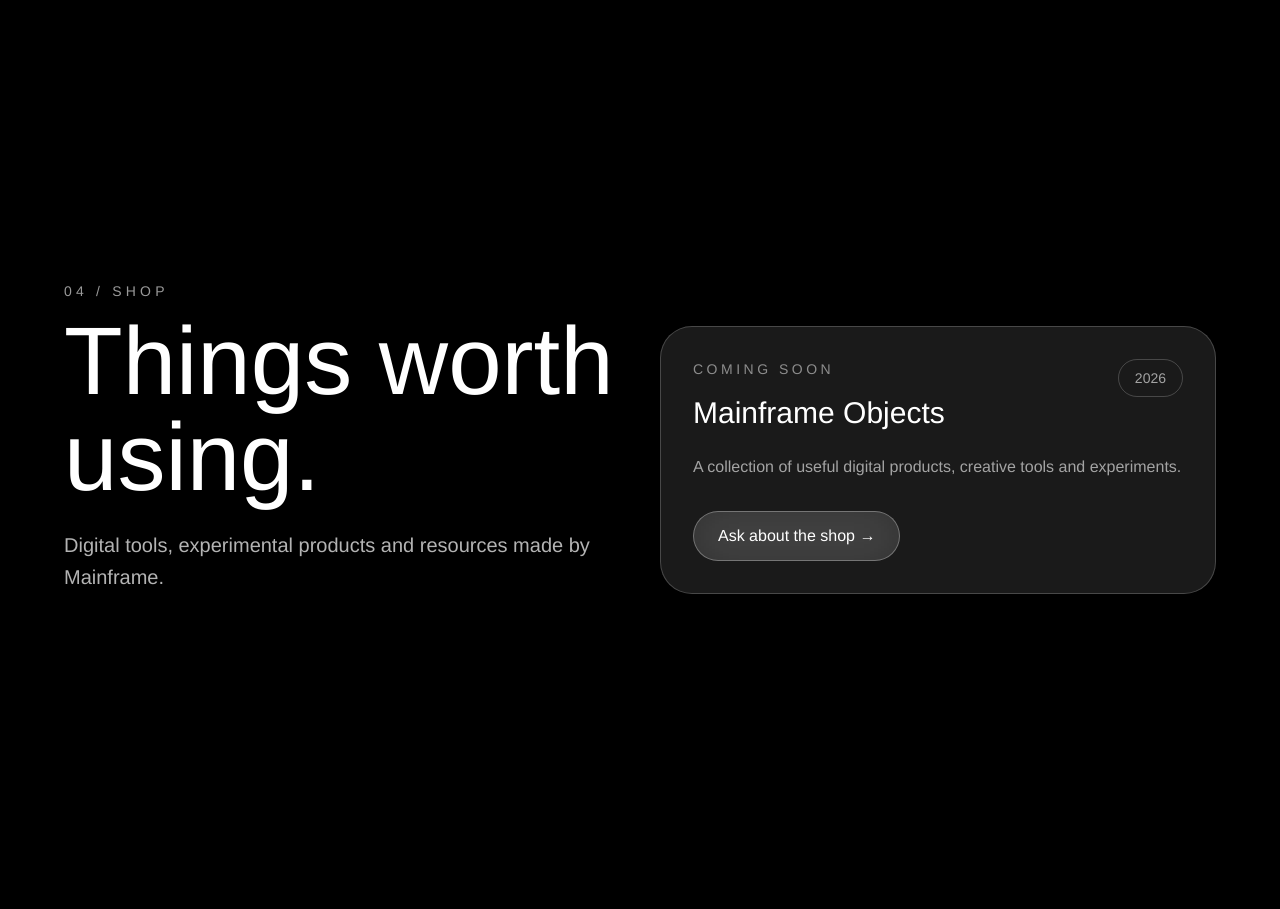
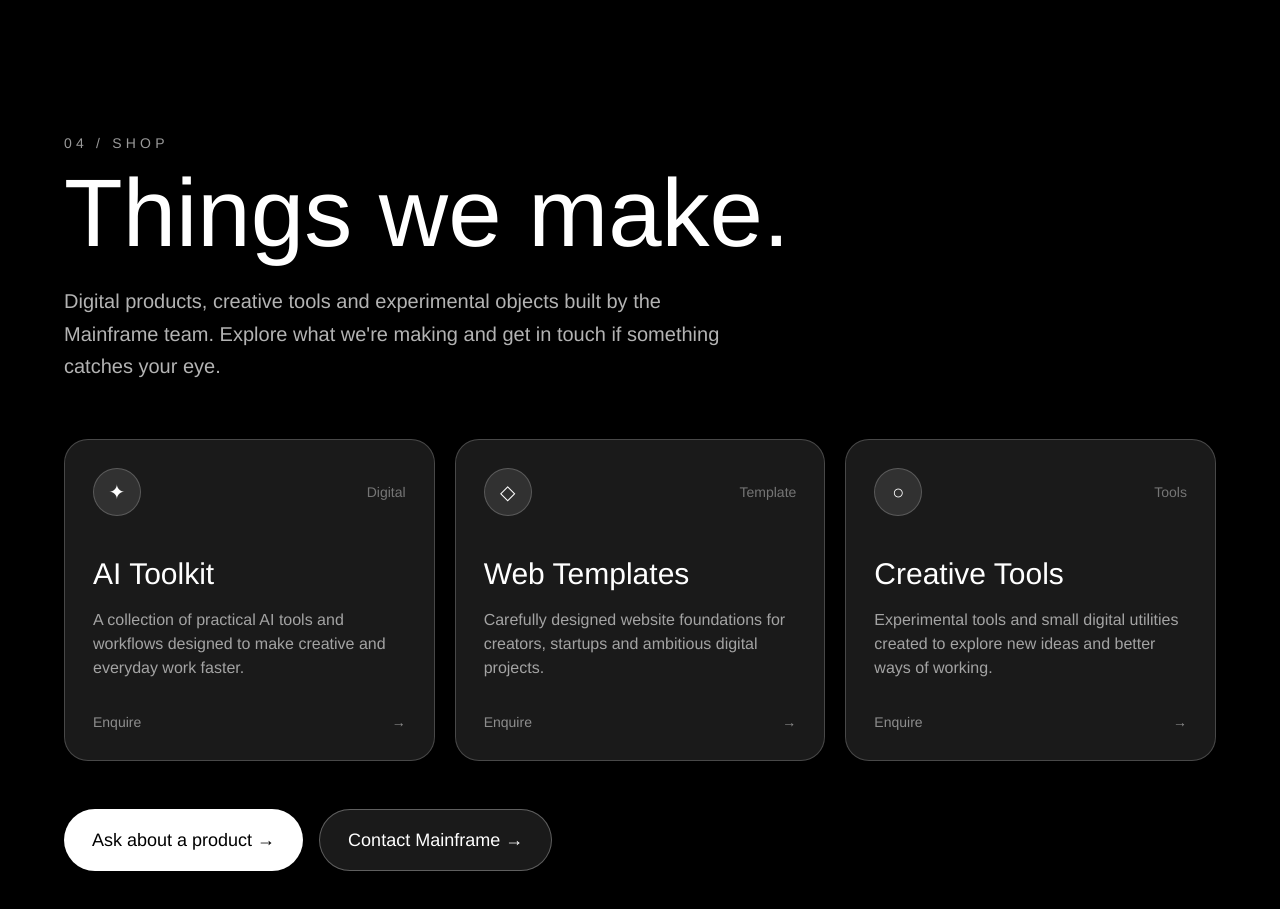
Before and after one commit to anupamaroy626/s-and-a-studio, a React (Vite) app: page / in a window 1280 px wide. Shown: the part 3900-4809 px from the top of the page. Before the commit the page ends 4737 px from the top, so only its background shows below. Built offline with nearby package versions, Linux system fonts and the light colour scheme; a web font is replaced by a local one.

Commit message:
Add complete Shop section

```diff
--- a/src/App.tsx
+++ b/src/App.tsx
@@ -838,59 +838,162 @@ function App() {
 </section>
 
 {/* Shop Section */}
+{/* Shop Section */}
 <section
   id="shop"
   className="relative min-h-screen px-6 py-24 sm:px-10 md:px-16 flex items-center overflow-hidden"
 >
-  <div className="absolute inset-0 bg-black/30 backdrop-blur-[2px]" />
+  {/* Background */}
+  <div className="absolute inset-0 bg-black/30 backdrop-blur-[3px]" />
 
   <div className="relative z-10 w-full max-w-6xl mx-auto">
+
+    {/* Header */}
+    <div className="mb-14">
       <p className="mb-3 text-sm uppercase tracking-[0.3em] text-white/60">
         04 / Shop
       </p>
 
-    <div className="grid items-end gap-10 md:grid-cols-2">
-      <div>
       <h2 className="text-5xl sm:text-6xl md:text-8xl font-medium text-white">
-          Things worth using.
+        Things we make.
       </h2>
 
-        <p className="mt-6 max-w-xl text-lg sm:text-xl leading-relaxed text-white/70">
-          Digital tools, experimental products and resources made by
-          Mainframe.
+      <p className="mt-6 max-w-2xl text-lg sm:text-xl leading-relaxed text-white/70">
+        Digital products, creative tools and experimental objects built by
+        the Mainframe team. Explore what we're making and get in touch if
+        something catches your eye.
       </p>
     </div>
 
-      <div className="rounded-[2rem] border border-white/20 bg-white/10 p-8 backdrop-blur-xl">
-        <div className="flex items-start justify-between">
-          <div>
-            <p className="text-sm uppercase tracking-[0.25em] text-white/50">
-              Coming soon
-            </p>
+    {/* Product Cards */}
+    <div className="grid gap-5 md:grid-cols-3">
 
-            <h3 className="mt-4 text-3xl text-white">
-              Mainframe Objects
-            </h3>
+      {/* Product 1 */}
+      <a
+        href="mailto:hello@mainframe.co?subject=AI%20Toolkit%20Enquiry"
+        className="group rounded-3xl border border-white/20 bg-white/10 p-7 backdrop-blur-xl transition-all duration-500 hover:-translate-y-2 hover:border-white/40 hover:bg-white/20"
+      >
+        <div className="mb-10 flex items-center justify-between">
+          <div className="flex h-12 w-12 items-center justify-center rounded-full border border-white/20 bg-white/10 text-xl text-white">
+            ✦
           </div>
 
-          <span className="rounded-full border border-white/20 px-4 py-2 text-sm text-white/60">
-            2026
+          <span className="text-sm text-white/40">
+            Digital
           </span>
         </div>
 
-        <p className="mt-6 text-white/60">
-          A collection of useful digital products, creative tools and
-          experiments.
+        <h3 className="text-3xl text-white">
+          AI Toolkit
+        </h3>
+
+        <p className="mt-4 text-white/60">
+          A collection of practical AI tools and workflows designed to make
+          creative and everyday work faster.
         </p>
 
+        <div className="mt-8 flex items-center justify-between text-sm">
+          <span className="text-white/50">
+            Enquire
+          </span>
+
+          <span className="text-white/50 transition-transform duration-300 group-hover:translate-x-2 group-hover:text-white">
+            →
+          </span>
+        </div>
+      </a>
+
+      {/* Product 2 */}
       <a
-          href="mailto:hello@mainframe.co?subject=Mainframe Shop"
-          className="mt-8 inline-flex rounded-full border border-white/30 bg-white/10 px-6 py-3 text-white backdrop-blur-xl transition-all duration-300 hover:bg-white hover:text-black"
+        href="mailto:hello@mainframe.co?subject=Website%20Template%20Enquiry"
+        className="group rounded-3xl border border-white/20 bg-white/10 p-7 backdrop-blur-xl transition-all duration-500 hover:-translate-y-2 hover:border-white/40 hover:bg-white/20"
       >
-          Ask about the shop →
+        <div className="mb-10 flex items-center justify-between">
+          <div className="flex h-12 w-12 items-center justify-center rounded-full border border-white/20 bg-white/10 text-xl text-white">
+            ◇
+          </div>
+
+          <span className="text-sm text-white/40">
+            Template
+          </span>
+        </div>
+
+        <h3 className="text-3xl text-white">
+          Web Templates
+        </h3>
+
+        <p className="mt-4 text-white/60">
+          Carefully designed website foundations for creators, startups and
+          ambitious digital projects.
+        </p>
+
+        <div className="mt-8 flex items-center justify-between text-sm">
+          <span className="text-white/50">
+            Enquire
+          </span>
+
+          <span className="text-white/50 transition-transform duration-300 group-hover:translate-x-2 group-hover:text-white">
+            →
+          </span>
+        </div>
       </a>
+
+      {/* Product 3 */}
+      <a
+        href="mailto:hello@mainframe.co?subject=Creative%20Tools%20Enquiry"
+        className="group rounded-3xl border border-white/20 bg-white/10 p-7 backdrop-blur-xl transition-all duration-500 hover:-translate-y-2 hover:border-white/40 hover:bg-white/20"
+      >
+        <div className="mb-10 flex items-center justify-between">
+          <div className="flex h-12 w-12 items-center justify-center rounded-full border border-white/20 bg-white/10 text-xl text-white">
+            ○
           </div>
+
+          <span className="text-sm text-white/40">
+            Tools
+          </span>
         </div>
+
+        <h3 className="text-3xl text-white">
+          Creative Tools
+        </h3>
+
+        <p className="mt-4 text-white/60">
+          Experimental tools and small digital utilities created to explore
+          new ideas and better ways of working.
+        </p>
+
+        <div className="mt-8 flex items-center justify-between text-sm">
+          <span className="text-white/50">
+            Enquire
+          </span>
+
+          <span className="text-white/50 transition-transform duration-300 group-hover:translate-x-2 group-hover:text-white">
+            →
+          </span>
+        </div>
+      </a>
+
+    </div>
+
+    {/* Shop CTA */}
+    <div className="mt-12 flex flex-wrap gap-4">
+
+      <a
+        href="mailto:hello@mainframe.co?subject=Mainframe%20Shop%20Enquiry"
+        className="inline-flex items-center gap-2 rounded-full bg-white px-7 py-4 text-lg font-medium text-black transition-all duration-300 hover:scale-105"
+      >
+        Ask about a product →
+      </a>
+
+      <a
+        href="#contact"
+        className="inline-flex items-center gap-2 rounded-full border border-white/30 bg-white/10 px-7 py-4 text-lg text-white backdrop-blur-xl transition-all duration-300 hover:bg-white hover:text-black"
+      >
+        Contact Mainframe →
+      </a>
+
+    </div>
+
   </div>
 </section>
     </main>
```
Lines whose indentation alone changed are shown as unchanged.
